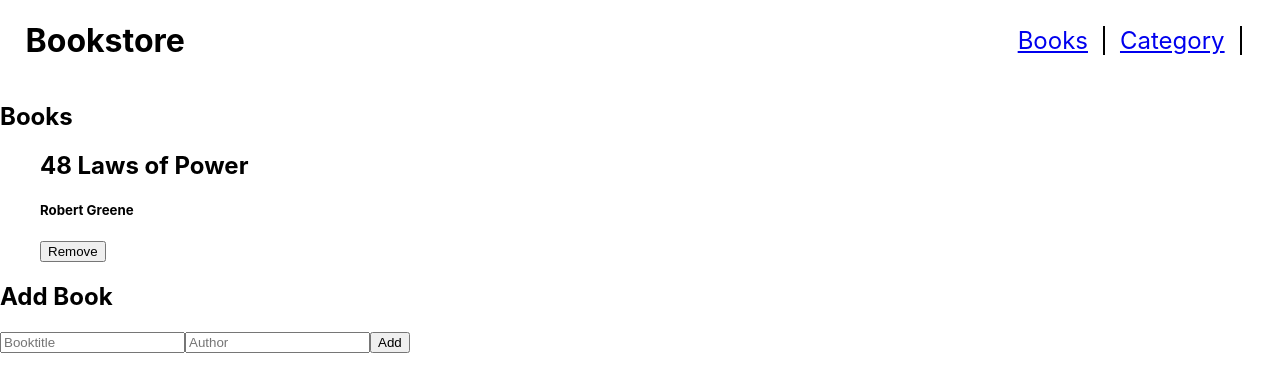
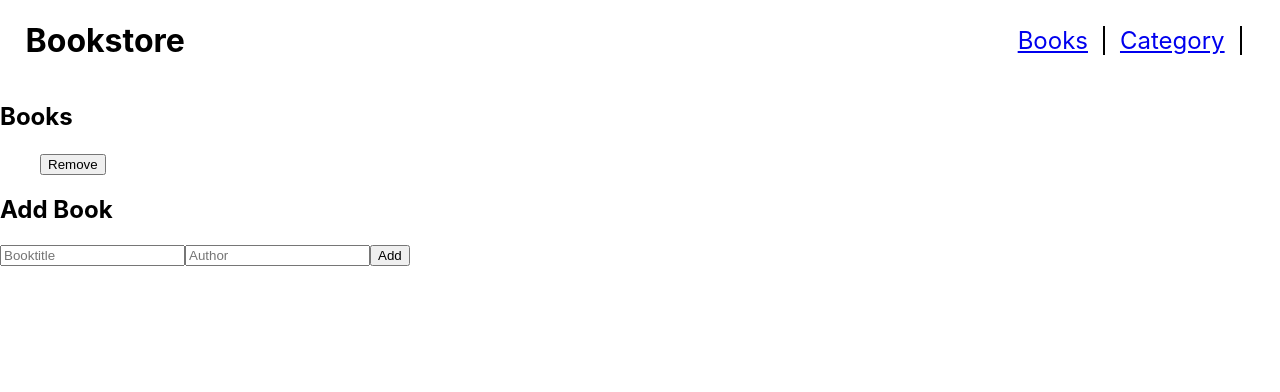
Before and after one commit to Ogaga01/react-bookstore-app, a React (Create React App) app: page / in a window 1280 px wide. Shown: the top 392 px of the page. Built offline with nearby package versions, Linux system fonts and the light colour scheme.

Commit message:
Add redux dependency

```diff
--- a/package.json
+++ b/package.json
@@ -9,6 +9,7 @@
     "prop-types": "^15.8.1",
     "react": "^18.1.0",
     "react-dom": "^18.1.0",
+    "react-redux": "^8.0.2",
     "react-router-dom": "^6.3.0",
     "react-scripts": "5.0.1",
     "web-vitals": "^2.1.4"
--- a/src/components/Books.js
+++ b/src/components/Books.js
@@ -8,7 +8,7 @@ function Books() {
       <h2>Books</h2>
       <ul>
         <li>
-          <Book title="48 Laws of Power" author="Robert Greene" />
+          <Book title="" author="" />
 
         </li>
       </ul>
```
Also changed, not shown: 1 other file (tests, documents, lock files or other folders).
